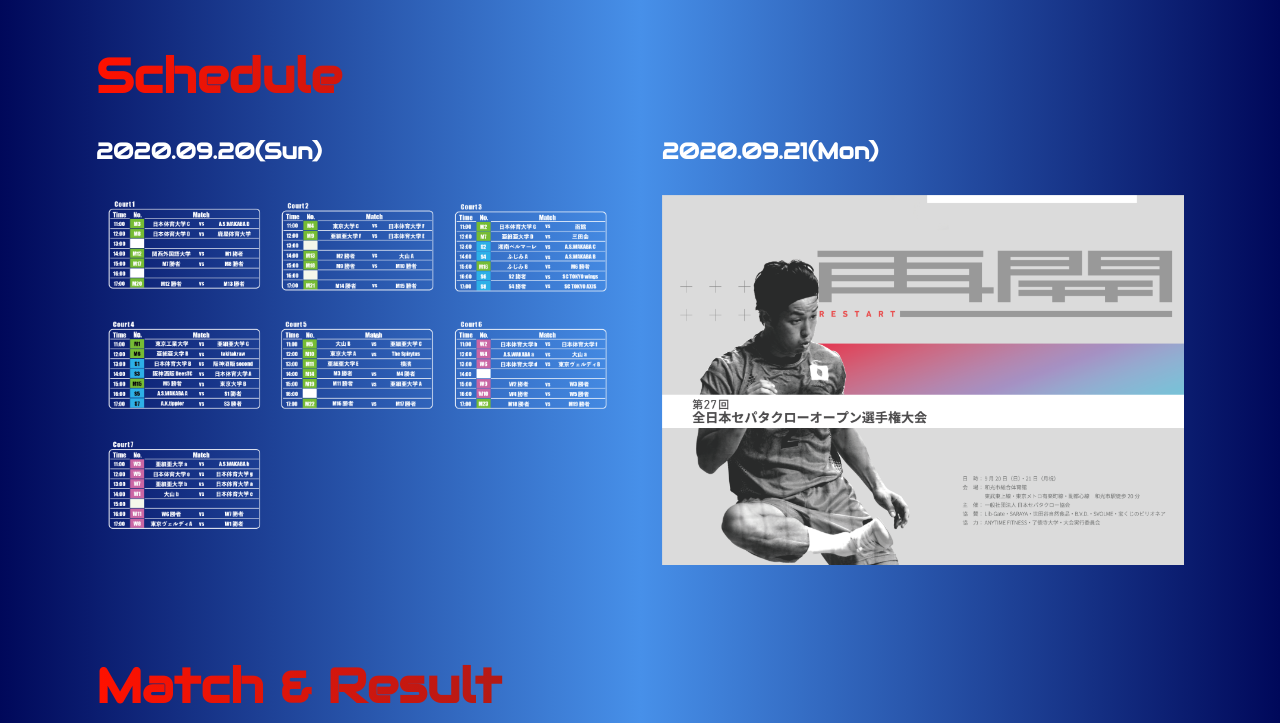
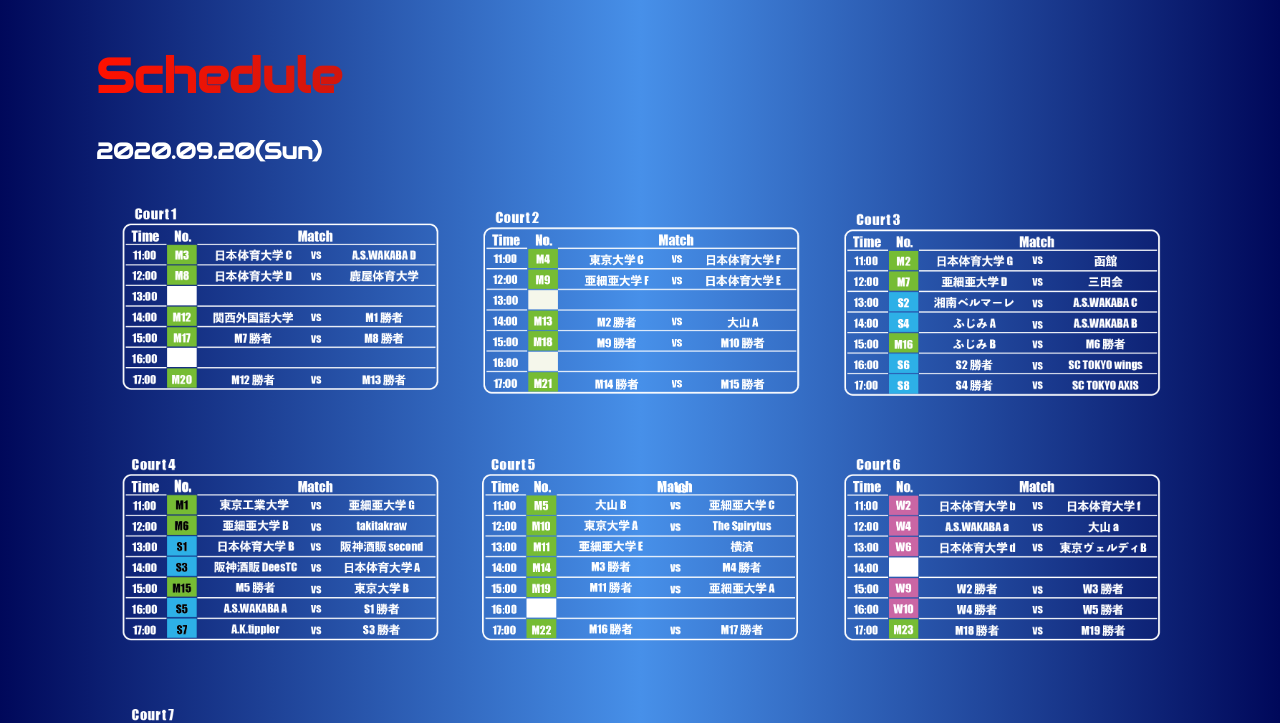
Before and after one commit to Hirokazu0526/sepaktakraw-open, a plain HTML site: page index.html in a window 1280 px wide. Shown: the part 1340-2063 px from the top of the page. Drawn offline with Linux system fonts and the light colour scheme; a web font is replaced by a local one.

Commit message:
スケジュール追加

```diff
--- a/style/style.css
+++ b/style/style.css
@@ -1421,6 +1421,15 @@ Stylesheet: 600px以上のタブレットやモニタで適用
   .section-info-right {
     width: 48%;
   }
+  .section-info.schedule {
+    -webkit-box-orient: vertical;
+    -webkit-box-direction: normal;
+        -ms-flex-direction: column;
+            flex-direction: column;
+  }
+  .section-info.schedule .section-info-left {
+    width: 100%;
+  }
   .section-title {
     font-size: 2.5rem;
   }
@@ -1545,7 +1554,7 @@ Stylesheet: 960px以上のモニタで適用
     width: 140px;
   }
   .sponsor-logo a:nth-child(7) {
-    width: 170px;
+    width: 180px;
     margin-bottom: 0px;
   }
   .sponsor-item {
```
